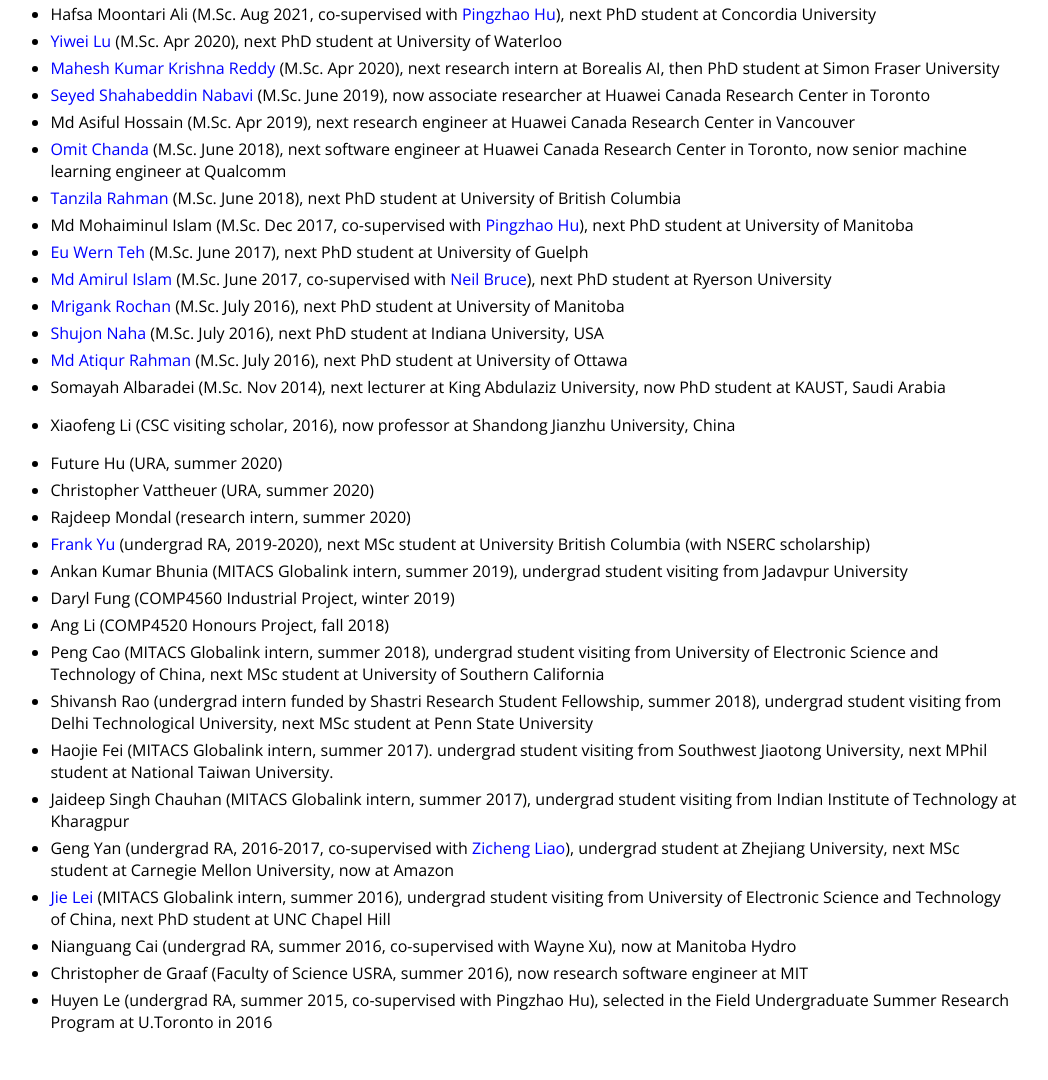
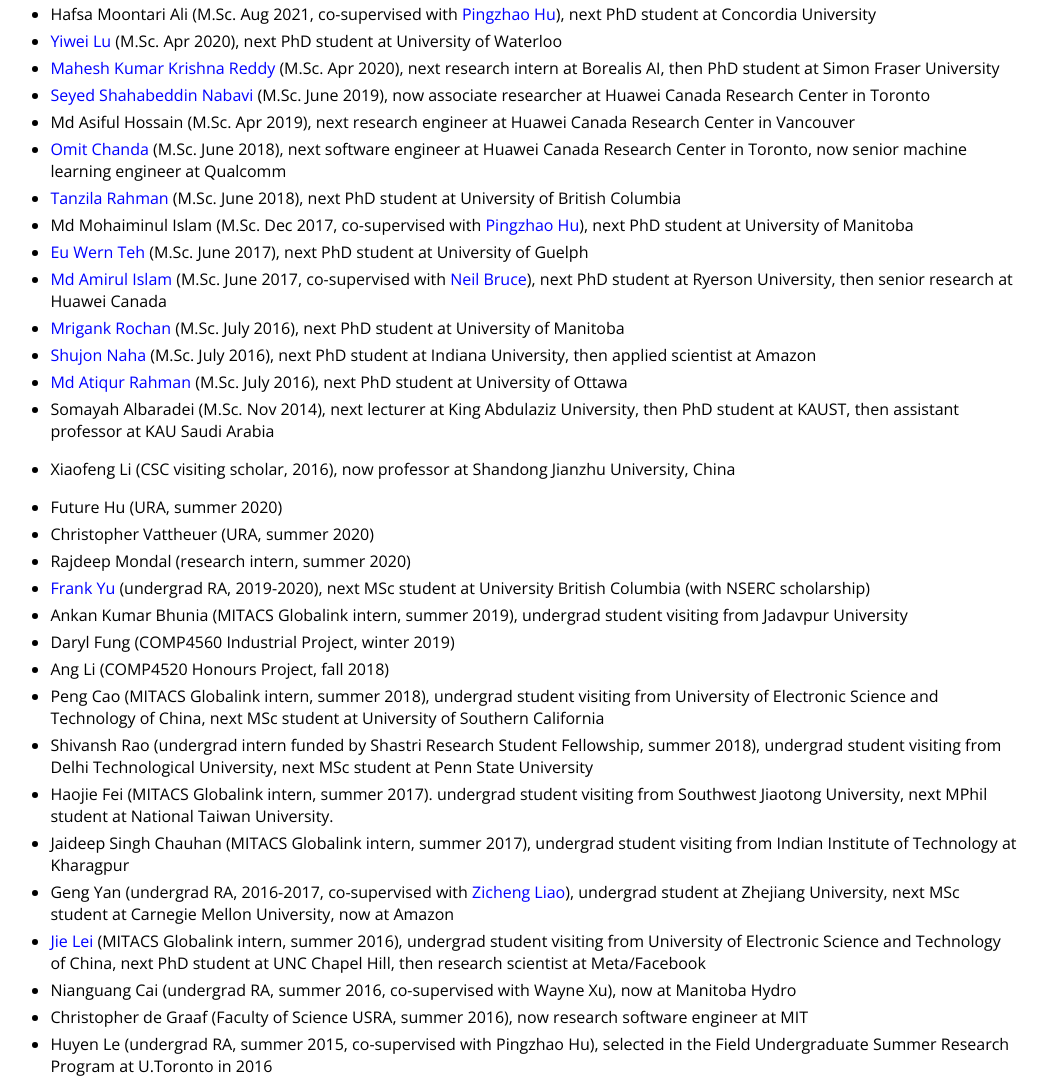
Before and after one commit to cs-yang-wang/cs-yang-wang.github.io, a plain HTML site: page group.html in a window 1280 px wide. Shown: the part 689-1769 px from the top of the page, without its empty margins (126-1174 px from the left). Before the commit the page ends 1748 px from the top, so only its background shows below. Drawn offline with nearby package versions, Linux system fonts and the light colour scheme.

Commit message:
Update group.html

```diff
--- a/group.html
+++ b/group.html
@@ -51,11 +51,11 @@ acing=0 cellpadding=0>
 <li><a href="https://sites.google.com/view/tanzila-rahman/home">Tanzila Rahman</a> (M.Sc. June 2018), next PhD student at University of British Columbia
 <li>Md Mohaiminul Islam (M.Sc. Dec 2017, co-supervised with <a href="http://www.hu-bioinformaticslab.org/">Pingzhao Hu</a>), next PhD student at University of Manitoba
 <li><a href="http://euwern.com/">Eu Wern Teh</a> (M.Sc. June 2017), next PhD student at University of Guelph
-<li><a href="http://www.scs.ryerson.ca/~amirul/">Md Amirul Islam</a> (M.Sc. June 2017, co-supervised with <a href="http://www.cs.umanitoba.ca/~bruce/">Neil Bruce</a>), next PhD student at Ryerson University
+<li><a href="http://www.scs.ryerson.ca/~amirul/">Md Amirul Islam</a> (M.Sc. June 2017, co-supervised with <a href="http://www.cs.umanitoba.ca/~bruce/">Neil Bruce</a>), next PhD student at Ryerson University, then senior research at Huawei Canada
 <li><a href="https://mrochan.github.io">Mrigank Rochan</a> (M.Sc. July 2016), next PhD student at University of Manitoba
-<li><a href="https://sites.google.com/site/nahashujon/">Shujon Naha</a> (M.Sc. July 2016), next PhD student at Indiana University, USA</li>
+<li><a href="https://sites.google.com/site/nahashujon/">Shujon Naha</a> (M.Sc. July 2016), next PhD student at Indiana University, then applied scientist at Amazon</li>
 <li><a href="https://sites.google.com/view/mdatiqurrahman">Md Atiqur Rahman</a> (M.Sc. July 2016), next PhD student at University of Ottawa
-<li>Somayah Albaradei (M.Sc. Nov 2014), next lecturer at King Abdulaziz University, now PhD student at KAUST, Saudi Arabia
+<li>Somayah Albaradei (M.Sc. Nov 2014), next lecturer at King Abdulaziz University, then PhD student at KAUST, then assistant professor at KAU Saudi Arabia
 </ul>
 
 <ul>
@@ -75,7 +75,7 @@ acing=0 cellpadding=0>
 <li>Haojie Fei (MITACS Globalink intern, summer 2017). undergrad student visiting from Southwest Jiaotong University, next MPhil student at National Taiwan University.
 <li>Jaideep Singh Chauhan (MITACS Globalink intern, summer 2017), undergrad student visiting from Indian Institute of Technology at Kharagpur
 <li>Geng Yan (undergrad RA, 2016-2017, co-supervised with <a href="http://zichengl.net/">Zicheng Liao</a>), undergrad student at Zhejiang University, next MSc student at Carnegie Mellon University, now at Amazon
-<li><a href="http://www.cs.unc.edu/~jielei/">Jie Lei</a> (MITACS Globalink intern, summer 2016), undergrad student visiting from University of Electronic Science and Technology of China, next PhD student at UNC Chapel Hill
+<li><a href="http://www.cs.unc.edu/~jielei/">Jie Lei</a> (MITACS Globalink intern, summer 2016), undergrad student visiting from University of Electronic Science and Technology of China, next PhD student at UNC Chapel Hill, then research scientist at Meta/Facebook
 <li>Nianguang Cai (undergrad RA, summer 2016, co-supervised with Wayne Xu), now at Manitoba Hydro
 <li>Christopher de Graaf (Faculty of Science USRA, summer 2016), now research software engineer at MIT
 <li>Huyen Le (undergrad RA, summer 2015, co-supervised with Pingzhao Hu), selected in the Field Undergraduate Summer Research Program at U.Toronto in 2016
```
